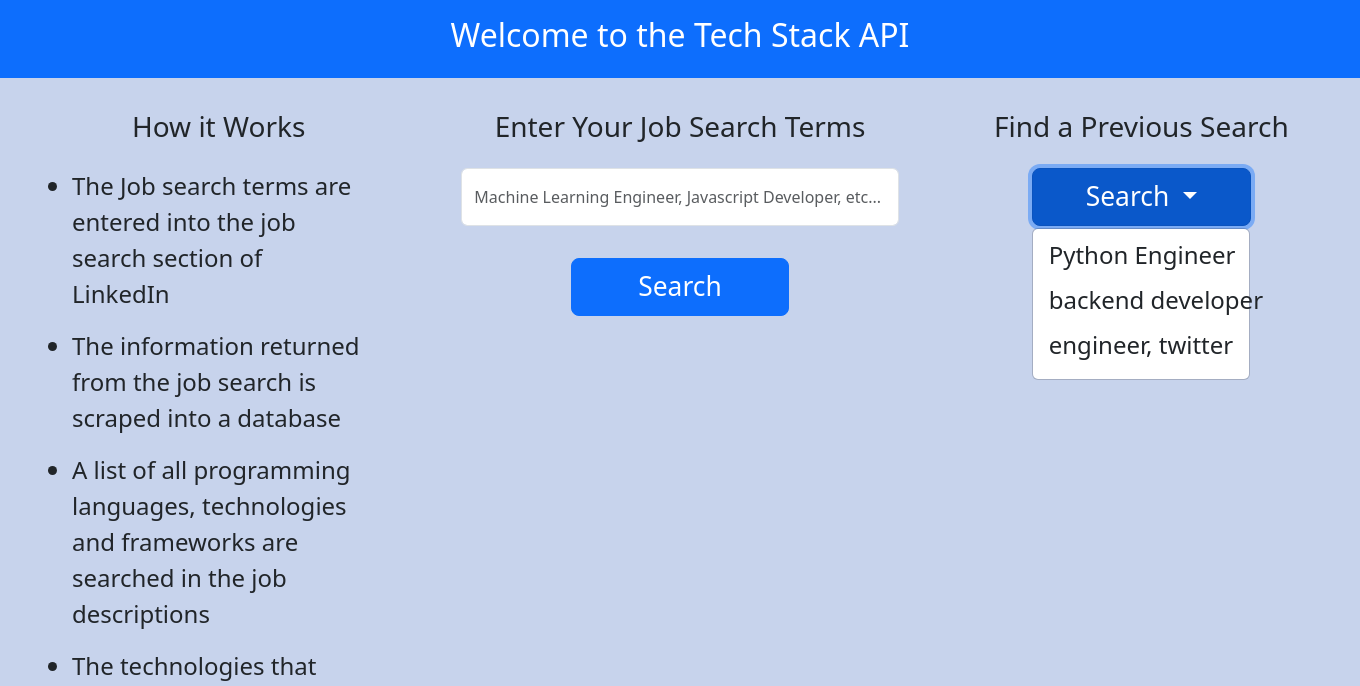
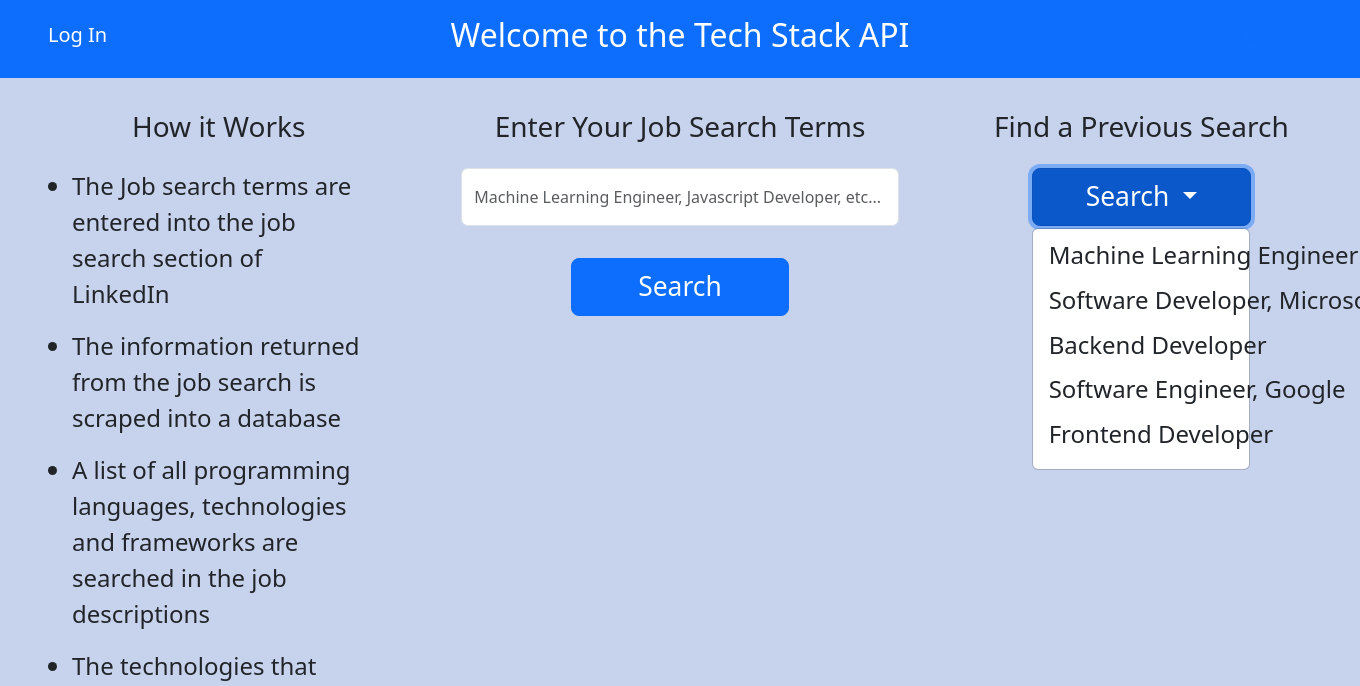
Before and after one commit to Andrew-Dupere/4.20.23FullStackWebScrapingAPI, a Python web app: template frontend/templates/index.html in a window 1360 px wide, after a click on "Search"; the page is wider, and only the part inside the window is pictured. Shown: the top 686 px of that part. Run offline with Jinja, Linux system fonts and the light colour scheme; the template is opened without the code that fills it, so the values that code supplies are empty.

Commit message:
js update

```diff
--- a/frontend/js/main.js
+++ b/frontend/js/main.js
@@ -1,6 +1,5 @@
 
-// need to build another event listener for the dropdown menu
-
+//even listener for each dropdown item
 let dropdowns = document.getElementsByClassName('dropdown-item')
 
 Array.from(dropdowns).forEach((dropdown) => {
@@ -17,6 +16,7 @@ async function staticHandler(event){
 
 }
 
+//api call to the database query endpoint
 async function getStatAPI(terms){
     let res = await fetch (`http://127.0.0.1:5000/api/db/${terms}`)
     let rd = res.json()
@@ -26,26 +26,26 @@ async function getStatAPI(terms){
 }
 
 
-let form = document.getElementById('liform') //ID in the form tag
+//event listener for the linkedin scrape form
+let form = document.getElementById('liform')
 
-form.addEventListener('submit',handler) //upon form submission, run handler function
+form.addEventListener('submit',handler)
 
 async function handler(event){
 
     event.preventDefault()
 
-    let terms = event.target.searchTerms.value //the user input
+    let terms = event.target.searchTerms.value
 
     let info = await getAPI(terms)
 
     createTable(info,terms,'scrapeDisplay')
-    event.preventDefault()
 
     event.target.searchTerms.value = '';
-    event.preventDefault()
 
 }
 
+//api call to the linkedinscrape function
 async function getAPI(terms){
     let res = await fetch (`http://127.0.0.1:5000/api/li/${terms}`)
 
@@ -55,23 +55,20 @@ async function getAPI(terms){
 }
 
 
-
+//create table function
 function createTable(res,keywords,container){
     var tableContainer = document.getElementById(container)
-
-
 
     card = document.createElement('div')
     card.className = 'tableCard pt-4'
 
     let title = document.createElement('h3')
-    title.innerHTML = `Search Term: ${keywords}`
+    title.innerHTML = `${keywords}`
     title.className = 'text-center'
 
     var table = document.createElement('table')
     table.className = 'w-100'
     var tbody = document.createElement('tbody')
-
 
     var tableheader =
                        `
@@ -83,6 +80,9 @@ function createTable(res,keywords,container){
     table.innerHTML += tableheader
 
     var rowlist = []
+    //pull apart the json response of each table row into an array within an array
+    //sort the array in descending order based on the count
+    //add the row to the table if the count (item[1]) value is > 1
 
     for (const [key, value] of Object.entries(res)){
         rowlist.push([key,value])
@@ -94,7 +94,6 @@ function createTable(res,keywords,container){
         var row = `<tr>
                     <td>${item[0]}</td>
                     <td>${item[1]}</td>
-
                     </tr>`
             table.innerHTML += row
        }
--- a/frontend/templates/index.html
+++ b/frontend/templates/index.html
@@ -34,14 +34,15 @@
 
 <body style="background-color: #1e4eb43f">
 
-    <nav class="navbar navbar-expand-lg px-5 py-3 pt-3 bg-primary">
+    <nav class="navbar navbar-expand-lg px-5 py-3 pt-3 bg-primary text-center">
 
-        <div class="mx-auto text-white">
+            <a class="navbar-brand text-white h1" href="#">Log In</a>
 
-            <h2>Welcome to the Tech Stack API</h2>
+            <div class="mx-auto text-white">
+                <h2>Welcome to the Tech Stack API</h2>
+            </div>
 
-        </div>
-
+            <a class="navbar-brand text-primary h1" href="">Log In</a>
 
     </nav>
 
@@ -98,9 +99,11 @@
                     Search
                 </button>
                 <div class="dropdown-menu w-50 text-center" aria-labelledby="dropdownMenu2">
-                    <button class="dropdown-item h4" name="dropdown" type="button">Python Engineer</button>
-                    <button class="dropdown-item h4" name="dropdown" type="button">backend developer</button>
-                    <button class="dropdown-item h4" name="dropdown" type="button">engineer, twitter</button>
+                    <button class="dropdown-item h4" name="dropdown" type="button">Machine Learning Engineer</button>
+                    <button class="dropdown-item h4" name="dropdown" type="button">Software Developer, Microsoft</button>
+                    <button class="dropdown-item h4" name="dropdown" type="button">Backend Developer</button>
+                    <button class="dropdown-item h4" name="dropdown" type="button">Software Engineer, Google</button>
+                    <button class="dropdown-item h4" name="dropdown" type="button">Frontend Developer</button>
                 </div>
             </div>
 
```
